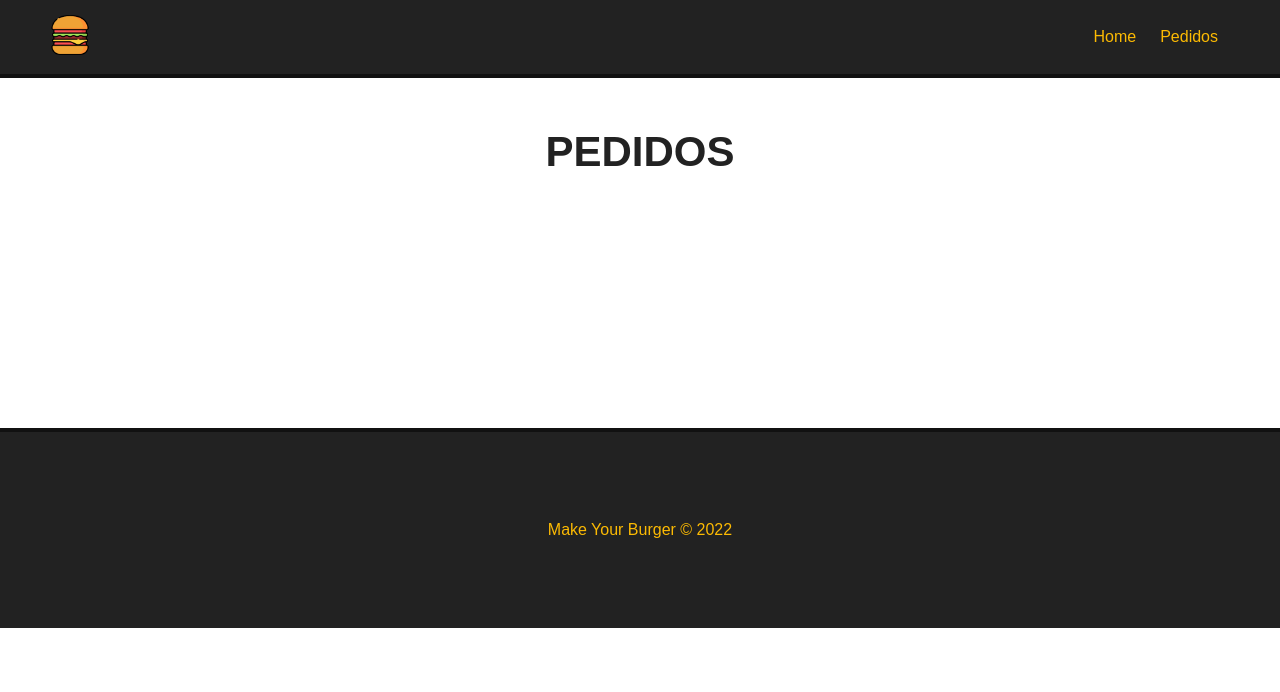
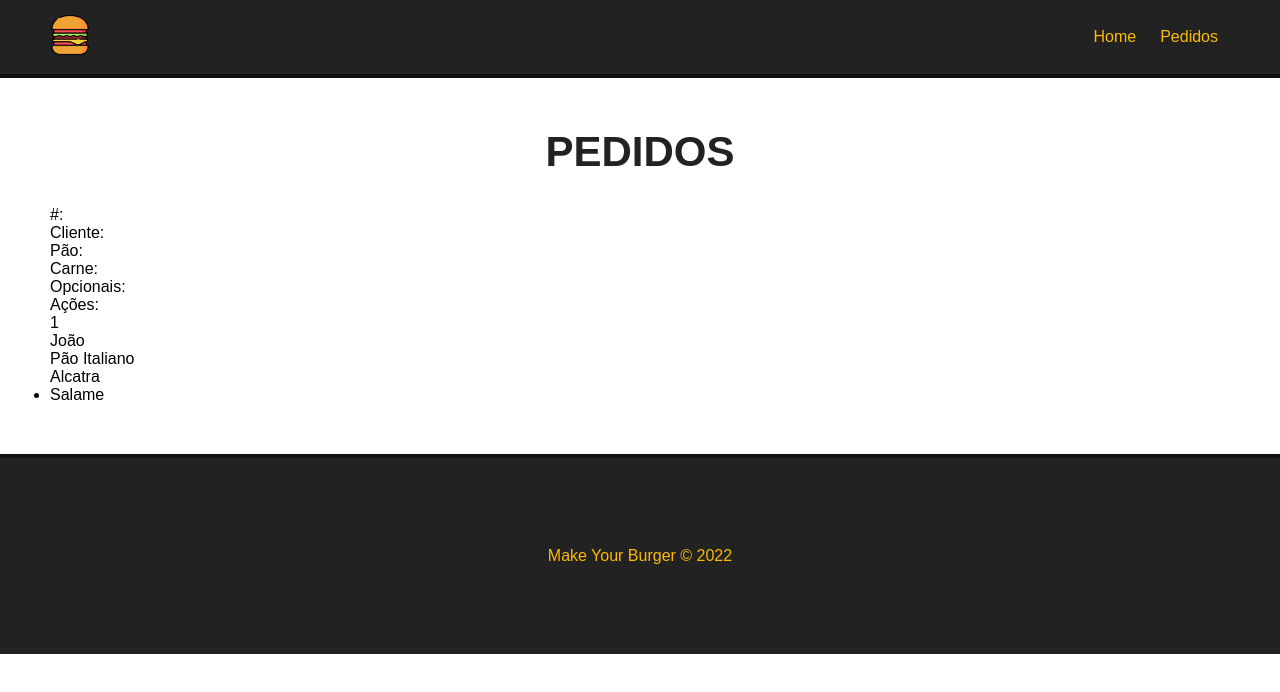
Before and after one commit to GabrielBressi/make_your_burger, a Vue app: page /pedidos in a window 1280 px wide. Shown: the top 692 px of the page. Built offline with nearby package versions, Linux system fonts and the light colour scheme.

Commit message:
Configured Message Component

```diff
--- /dev/null
+++ b/src/components/Dashboard.vue
@@ -0,0 +1,37 @@
+<template>
+  <div id="burger-table">
+    <div>
+      <div id="burger-table-heading">
+        <div class="order-id">#:</div>
+        <div>Cliente:</div>
+        <div>Pão:</div>
+        <div>Carne:</div>
+        <div>Opcionais:</div>
+        <div>Ações:</div>
+      </div>
+      <div id="burger-table-rows">
+        <div class="burger-table-row">
+          <div class="order-number">1</div>
+          <div>João</div>
+          <div>Pão Italiano</div>
+          <div>Alcatra</div>
+          <div>
+            <ul>
+              <li>Salame</li>
+            </ul>
+          </div>
+        </div>
+      </div>
+    </div>
+  </div>
+</template>
+
+<script>
+export default{
+  name: "Dashboard"
+}
+</script>
+
+<style scoped>
+
+</style>
--- a/src/views/Pedidos.vue
+++ b/src/views/Pedidos.vue
@@ -1,10 +1,19 @@
 <template>
   <div class="main-container">
     <h1>PEDIDOS</h1>
+    <Dashboard />
   </div>
 </template>
 <script>
 
+import Dashboard from "../components/Dashboard.vue"
+
+export default{
+  name:"Pedidos",
+  components: {
+    Dashboard
+  }
+}
 </script>
 <style scoped>
 
```
